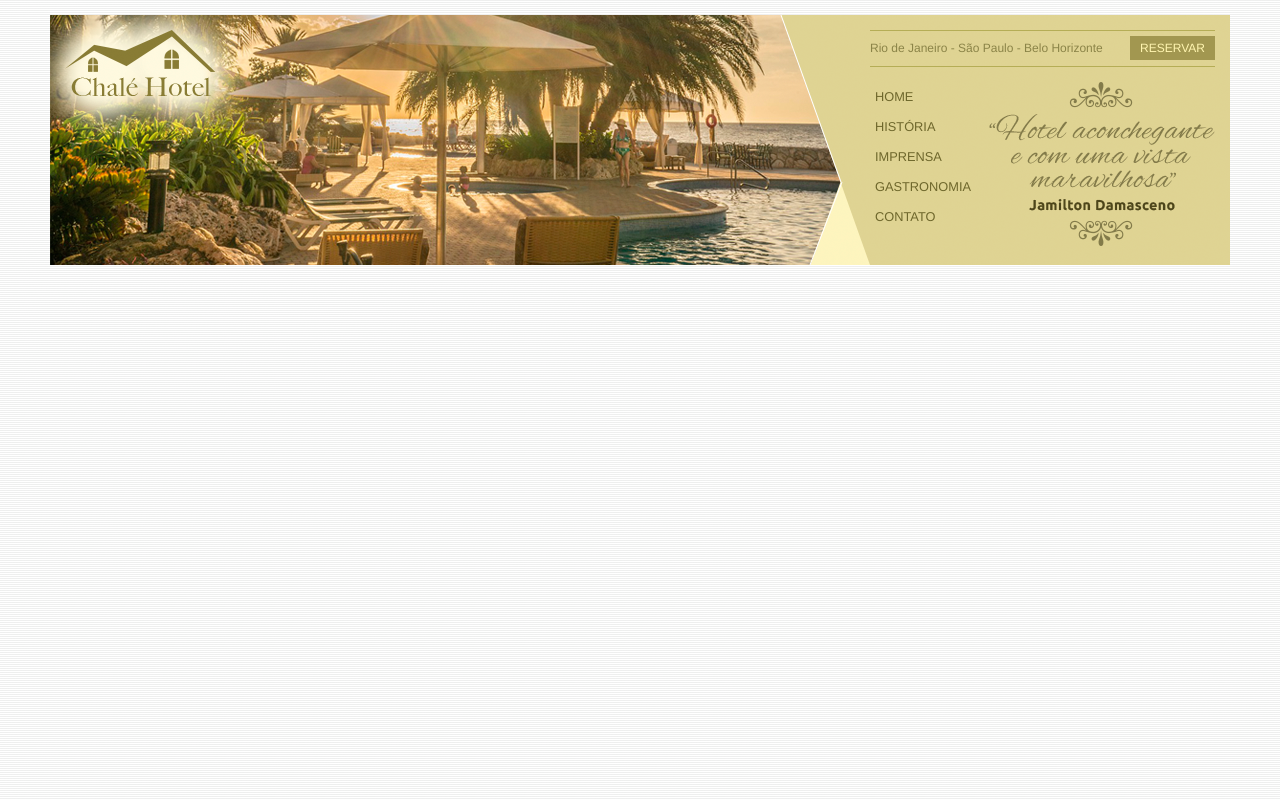
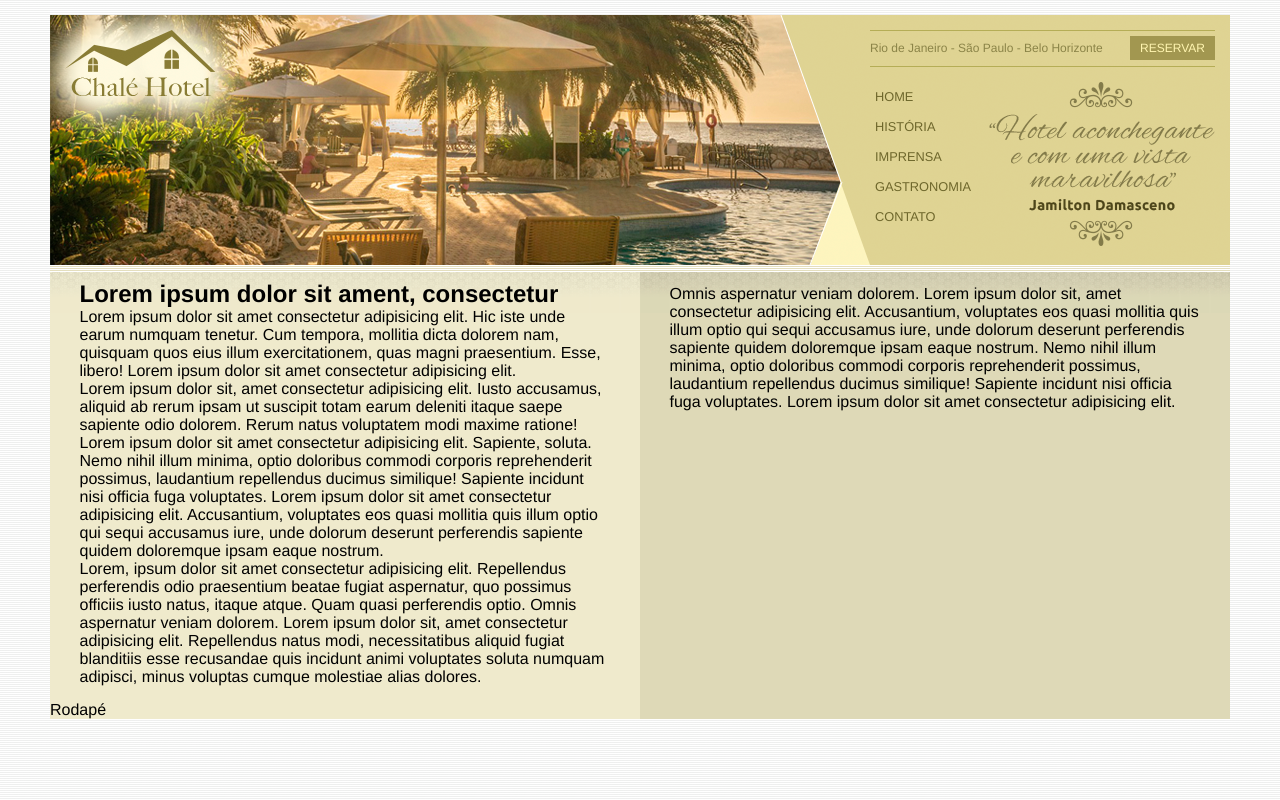
Before and after one commit to NiltonSilva/Curso-FullStack-Udemy, a plain HTML site: page projeto5 - Site chale hotel/index.html in a window 1280 px wide. Drawn offline with Linux system fonts and the light colour scheme.

Commit message:
#projeto5 Chalé Hotel - Área de conteúdos

```diff
--- a/projeto5 - Site chale hotel/css/estilo.css
+++ b/projeto5 - Site chale hotel/css/estilo.css
@@ -10,7 +10,7 @@ body {
 }
 
 #container {
-    background: #ede9cc;
+    background: #ede9cc url(../imagens/bg-container.png) top center repeat-y;
     margin: 0px auto;
     min-width: 740px;
     max-width: 1180px;
@@ -118,3 +118,27 @@ ul#navegacao {
     height: 164px;
     float: right;
 }
+
+/* Área de conteudo */
+#area-principal {
+    float: left;
+    width: 50%;
+    background: url(../imagens/bg-area-principal.png) top left repeat-x;
+    padding: 15px 0px;
+}
+
+#area-lateral {
+    float: right;
+    width: 50%;
+    background: url(../imagens/bg-area-lateral.png) top left repeat-x;
+    padding: 20px 0px;
+}
+
+.conteudo {
+    margin: 0 auto;
+    width: 90%;
+}
+
+#rodape {
+    clear: both;
+}
--- a/projeto5 - Site chale hotel/index.html
+++ b/projeto5 - Site chale hotel/index.html
@@ -37,6 +37,25 @@
                 </div>
             </div> <!-- Final AREA DE MENU -->
         </div> <!-- Fim TOPO -->
+
+        <div id="area-principal"> <!-- INÍCIO área principal-->
+            <div class="conteudo">
+                <h2>Lorem ipsum dolor sit ament, consectetur</h2>
+                <p>Lorem ipsum dolor sit amet consectetur adipisicing elit. Hic iste unde earum numquam tenetur. Cum tempora, mollitia dicta dolorem nam, quisquam quos eius illum exercitationem, quas magni praesentium. Esse, libero! Lorem ipsum dolor sit amet consectetur adipisicing elit.
+                </p>
+                <p>Lorem ipsum dolor sit, amet consectetur adipisicing elit. Iusto accusamus, aliquid ab rerum ipsam ut suscipit totam earum deleniti itaque saepe sapiente odio dolorem. Rerum natus voluptatem modi maxime ratione! Lorem ipsum dolor sit amet consectetur adipisicing elit. Sapiente, soluta. Nemo nihil illum minima, optio doloribus commodi corporis reprehenderit possimus, laudantium repellendus ducimus similique! Sapiente incidunt nisi officia fuga voluptates. Lorem ipsum dolor sit amet consectetur adipisicing elit. Accusantium, voluptates eos quasi mollitia quis illum optio qui sequi accusamus iure, unde dolorum deserunt perferendis sapiente quidem doloremque ipsam eaque nostrum.</p>
+                <p>Lorem, ipsum dolor sit amet consectetur adipisicing elit. Repellendus perferendis odio praesentium beatae fugiat aspernatur, quo possimus officiis iusto natus, itaque atque. Quam quasi perferendis optio. Omnis aspernatur veniam dolorem. Lorem ipsum dolor sit, amet consectetur adipisicing elit. Repellendus natus modi, necessitatibus aliquid fugiat blanditiis esse recusandae quis incidunt animi voluptates soluta numquam adipisci, minus voluptas cumque molestiae alias dolores.</p>
+            </div>
+        </div>  <!-- FIM área principal-->
+        <div id="area-lateral"> <!-- INÍCIO área Secundária-->
+            <div class="conteudo">
+                <p>Omnis aspernatur veniam dolorem. Lorem ipsum dolor sit, amet consectetur adipisicing elit. Accusantium, voluptates eos quasi mollitia quis illum optio qui sequi accusamus iure, unde dolorum deserunt perferendis sapiente quidem doloremque ipsam eaque nostrum. Nemo nihil illum minima, optio doloribus commodi corporis reprehenderit possimus, laudantium repellendus ducimus similique! Sapiente incidunt nisi officia fuga voluptates. Lorem ipsum dolor sit amet consectetur adipisicing elit.</p>
+            </div>
+        </div> <!-- FIM área secundária-->
+
+        <div id="rodape">
+           Rodapé
+        </div>
     </div> <!-- Fim CONTAINER -->
 
 </body>
```
